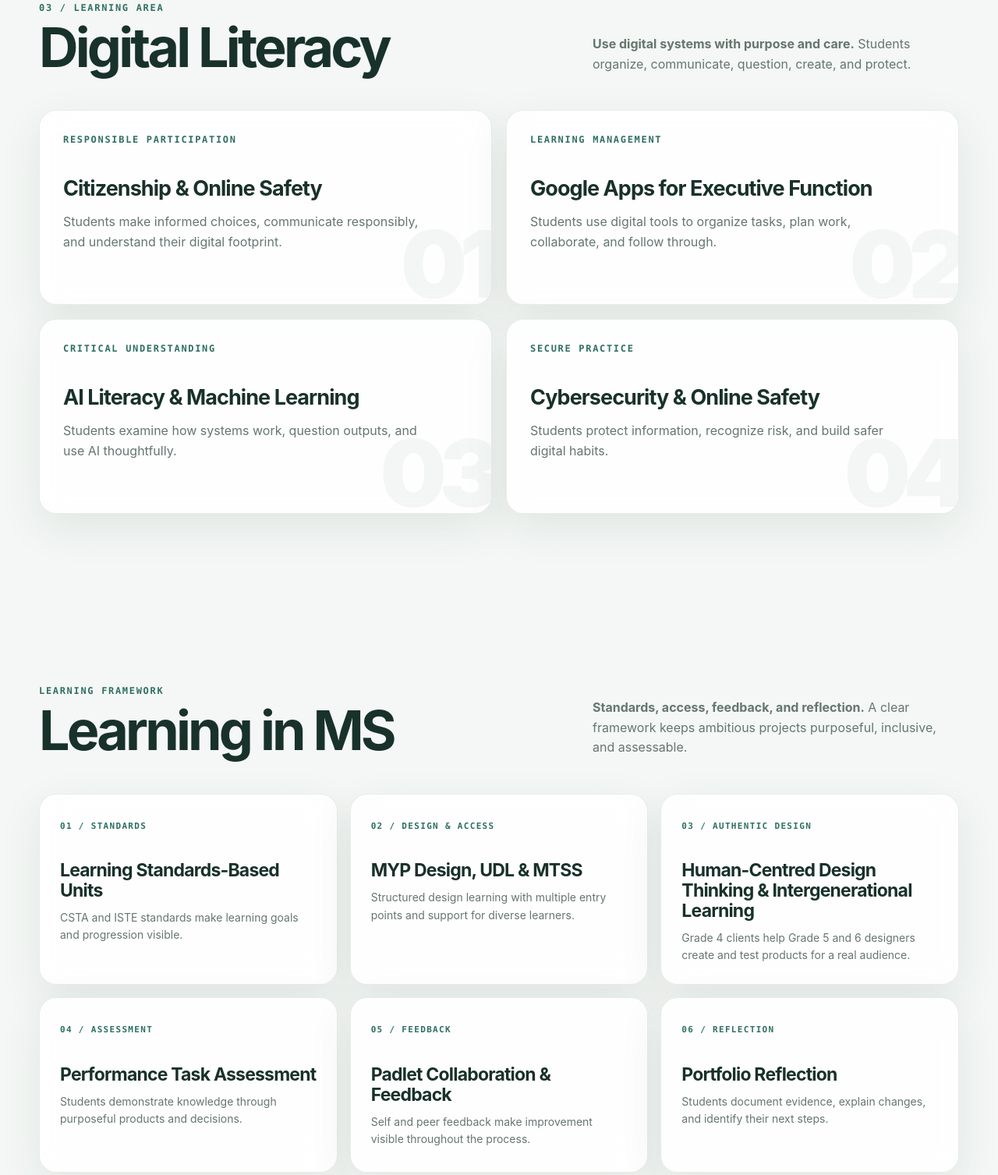
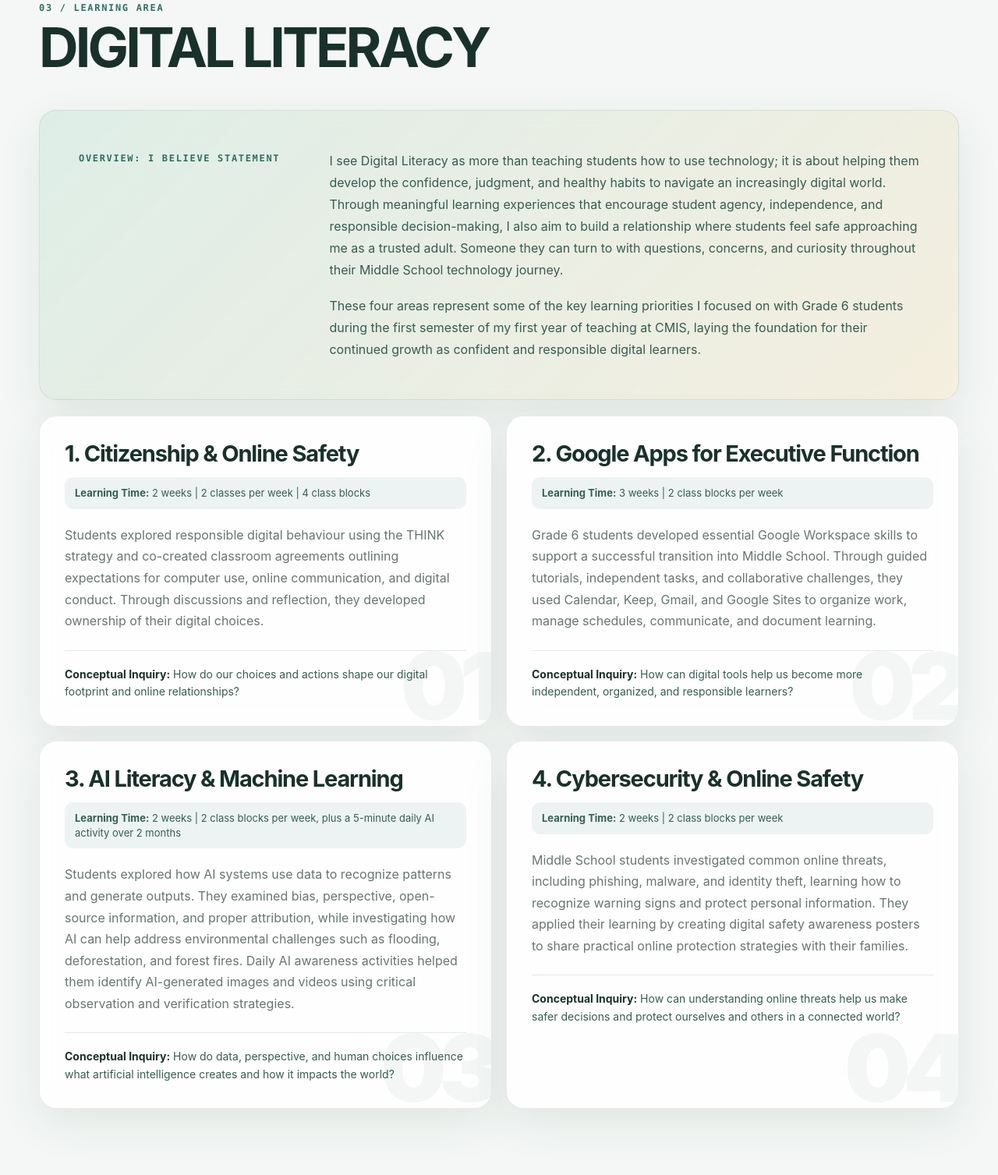
Before and after one commit to ballata-stack/ISMPorfolioStar, a plain HTML site: page index.html in a window 1280 px wide. Shown: the part 9768-11275 px from the top of the page at 78% size. Drawn offline with Linux system fonts and the light colour scheme; animation ran at ten frames a second.

Commit message:
Add files via upload

```diff
--- a/index.html
+++ b/index.html
@@ -658,11 +658,19 @@
     .path-step h3 { margin: 42px 0 8px; font-size: 25px; letter-spacing: -.035em; }
     .path-step p { margin: 0; color: var(--muted); font-size: 14px; }
 
-    .literacy-grid { display: grid; grid-template-columns: repeat(2, 1fr); gap: 18px; }
-    .literacy-card { min-height: 250px; padding: 30px; position: relative; overflow: hidden; }
+    .digital-overview { display: grid; grid-template-columns: minmax(210px, .38fr) 1fr; gap: 34px; align-items: start; margin-bottom: 20px; padding: clamp(30px, 4.5vw, 50px); background: linear-gradient(135deg, rgba(216,235,228,.8), rgba(244,235,214,.72)); }
+    .digital-overview .kicker { margin-top: 4px; font-size: 12px; }
+    .digital-overview-copy { display: grid; gap: 18px; }
+    .digital-overview-copy p { margin: 0; color: #355c53; font-size: 16px; line-height: 1.75; }
+    .literacy-grid { display: grid; grid-template-columns: repeat(2, minmax(0, 1fr)); gap: 18px; }
+    .literacy-card { min-height: 0; padding: 32px; position: relative; overflow: hidden; }
     .literacy-card::after { content: attr(data-number); position: absolute; right: -4px; bottom: -45px; color: rgba(47,111,98,.055); font-size: 120px; font-weight: 900; letter-spacing: -.08em; }
-    .literacy-card h3 { margin: 34px 0 9px; font-size: 27px; letter-spacing: -.035em; }
-    .literacy-card p { margin: 0; max-width: 470px; color: var(--muted); }
+    .literacy-card > * { position: relative; z-index: 1; }
+    .literacy-card h3 { margin: 0 0 14px; font-size: 29px; line-height: 1.1; letter-spacing: -.04em; }
+    .literacy-time { margin: 0 0 20px; padding: 11px 13px; border-radius: 11px; color: #315f55; background: rgba(47,111,98,.08); font-size: 13px; line-height: 1.45; }
+    .literacy-card > p:not(.literacy-time):not(.conceptual-inquiry) { margin: 0; max-width: none; color: var(--muted); line-height: 1.72; }
+    .literacy-card .conceptual-inquiry { margin: 23px 0 0; padding-top: 19px; border-top: 1px solid rgba(35,76,66,.12); color: #355c53; font-size: 14px; line-height: 1.62; }
+    .conceptual-inquiry strong { color: var(--ink); }
 
     .learning-grid { display: grid; grid-template-columns: repeat(3, 1fr); gap: 16px; }
     .learning-card { min-height: 225px; padding: 26px; }
@@ -670,19 +678,21 @@
     .learning-card h3 { margin: 34px 0 10px; font-size: 23px; line-height: 1.12; letter-spacing: -.035em; }
     .learning-card p { margin: 0; color: var(--muted); font-size: 14px; }
 
-    .professional-board { display: grid; grid-template-columns: repeat(2, minmax(0, 1fr)); gap: 18px; align-items: start; }
-    .board-column { min-height: 0; padding: 31px; position: relative; overflow: hidden; }
-    .board-column::after { content: attr(data-number); position: absolute; right: -9px; bottom: -58px; color: rgba(47,111,98,.055); font-size: 145px; font-weight: 900; letter-spacing: -.08em; }
-    .board-column h3 { margin: 8px 0 24px; font-size: 28px; line-height: 1.08; letter-spacing: -.04em; }
-    .board-column ul { margin: 0; padding-left: 18px; color: var(--muted); }
-    .board-column li { margin: 12px 0; padding-left: 4px; }
+    #professional { padding-block: clamp(82px, 7vw, 110px); }
+    #professional .section-head { margin-bottom: 30px; }
+    .professional-board { display: grid; grid-template-columns: repeat(4, minmax(0, 1fr)); gap: 12px; align-items: stretch; }
+    .board-column { min-height: 0; padding: 23px 21px; position: relative; overflow: hidden; font-size: 13px; line-height: 1.42; }
+    .board-column::after { content: attr(data-number); position: absolute; right: -6px; bottom: -42px; color: rgba(47,111,98,.05); font-size: 112px; font-weight: 900; letter-spacing: -.08em; }
+    .board-column h3 { margin: 7px 0 17px; font-size: clamp(20px, 1.75vw, 24px); line-height: 1.08; letter-spacing: -.04em; }
+    .board-column ul { margin: 0; padding-left: 16px; color: var(--muted); }
+    .board-column li { margin: 7px 0; padding-left: 2px; }
     .board-column li::marker { color: var(--acid); }
     .board-column li strong { color: var(--ink); }
     .board-column li em { color: #547269; }
-    .board-column ul ul { margin-top: 9px; padding-left: 20px; }
-    .board-column ul ul li { margin: 8px 0; }
-    .board-column ul ul ul { margin-top: 6px; }
-    .board-column ul ul ul li { margin: 6px 0; }
+    .board-column ul ul { margin-top: 6px; padding-left: 16px; font-size: 12.5px; }
+    .board-column ul ul li { margin: 5px 0; }
+    .board-column ul ul ul { margin-top: 4px; padding-left: 15px; }
+    .board-column ul ul ul li { margin: 4px 0; }
 
     .resume-feature { display: flex; align-items: center; justify-content: space-between; gap: 34px; margin-top: 22px; padding: 34px 38px; }
     .resume-feature h3 { margin: 7px 0 5px; font-size: clamp(28px, 4vw, 42px); line-height: 1; letter-spacing: -.04em; }
@@ -710,6 +720,7 @@
       .brand-text { display: none; }
       .nav-links { gap: 14px; font-size: 13px; }
       .nav-cta { padding-inline: 12px; }
+      .professional-board { grid-template-columns: repeat(2, minmax(0, 1fr)); gap: 16px; }
     }
     @media (max-width: 850px) {
       .nav-links { display: none; position: absolute; top: 74px; left: 0; right: 0; padding: 22px; flex-direction: column; align-items: stretch; gap: 8px; border: 1px solid rgba(35,76,66,.1); border-radius: 18px; background: rgba(255,255,255,.97); box-shadow: var(--shadow); }
@@ -725,6 +736,7 @@
       .design-journey-grid { grid-template-columns: repeat(2, minmax(0, 1fr)); }
       .educator-role { grid-template-columns: 1fr; }
       .robotics-concept-grid { grid-template-columns: 1fr; }
+      .digital-overview { grid-template-columns: 1fr; gap: 18px; }
       .resume-feature { align-items: flex-start; flex-direction: column; }
       .resume-actions { justify-content: flex-start; }
       .experience-grid { grid-template-columns: 1fr; }
@@ -1164,14 +1176,40 @@
     <section id="digital-literacy">
       <div class="wrap">
         <div class="section-head reveal">
-          <div><div class="kicker">03 / Learning Area</div><h2>Digital Literacy</h2></div>
-          <p><strong>Use digital systems with purpose and care.</strong> Students organize, communicate, question, create, and protect.</p>
-        </div>
+          <div><div class="kicker">03 / Learning Area</div><h2>DIGITAL LITERACY</h2></div>
+        </div>
+        <article class="panel digital-overview reveal">
+          <div class="kicker">Overview: I believe statement</div>
+          <div class="digital-overview-copy">
+            <p>I see Digital Literacy as more than teaching students how to use technology; it is about helping them develop the confidence, judgment, and healthy habits to navigate an increasingly digital world. Through meaningful learning experiences that encourage student agency, independence, and responsible decision-making, I also aim to build a relationship where students feel safe approaching me as a trusted adult. Someone they can turn to with questions, concerns, and curiosity throughout their Middle School technology journey.</p>
+            <p>These four areas represent some of the key learning priorities I focused on with Grade 6 students during the first semester of my first year of teaching at CMIS, laying the foundation for their continued growth as confident and responsible digital learners.</p>
+          </div>
+        </article>
         <div class="literacy-grid">
-          <article class="panel literacy-card reveal" data-number="01"><div class="kicker">Responsible participation</div><h3>Citizenship & Online Safety</h3><p>Students make informed choices, communicate responsibly, and understand their digital footprint.</p></article>
-          <article class="panel literacy-card reveal" data-number="02"><div class="kicker">Learning management</div><h3>Google Apps for Executive Function</h3><p>Students use digital tools to organize tasks, plan work, collaborate, and follow through.</p></article>
-          <article class="panel literacy-card reveal" data-number="03"><div class="kicker">Critical understanding</div><h3>AI Literacy & Machine Learning</h3><p>Students examine how systems work, question outputs, and use AI thoughtfully.</p></article>
-          <article class="panel literacy-card reveal" data-number="04"><div class="kicker">Secure practice</div><h3>Cybersecurity & Online Safety</h3><p>Students protect information, recognize risk, and build safer digital habits.</p></article>
+          <article class="panel literacy-card reveal" data-number="01">
+            <h3>1. Citizenship &amp; Online Safety</h3>
+            <p class="literacy-time"><strong>Learning Time:</strong> 2 weeks | 2 classes per week | 4 class blocks</p>
+            <p>Students explored responsible digital behaviour using the THINK strategy and co-created classroom agreements outlining expectations for computer use, online communication, and digital conduct. Through discussions and reflection, they developed ownership of their digital choices.</p>
+            <p class="conceptual-inquiry"><strong>Conceptual Inquiry:</strong> How do our choices and actions shape our digital footprint and online relationships?</p>
+          </article>
+          <article class="panel literacy-card reveal" data-number="02">
+            <h3>2. Google Apps for Executive Function</h3>
+            <p class="literacy-time"><strong>Learning Time:</strong> 3 weeks | 2 class blocks per week</p>
+            <p>Grade 6 students developed essential Google Workspace skills to support a successful transition into Middle School. Through guided tutorials, independent tasks, and collaborative challenges, they used Calendar, Keep, Gmail, and Google Sites to organize work, manage schedules, communicate, and document learning.</p>
+            <p class="conceptual-inquiry"><strong>Conceptual Inquiry:</strong> How can digital tools help us become more independent, organized, and responsible learners?</p>
+          </article>
+          <article class="panel literacy-card reveal" data-number="03">
+            <h3>3. AI Literacy &amp; Machine Learning</h3>
+            <p class="literacy-time"><strong>Learning Time:</strong> 2 weeks | 2 class blocks per week, plus a 5-minute daily AI activity over 2 months</p>
+            <p>Students explored how AI systems use data to recognize patterns and generate outputs. They examined bias, perspective, open-source information, and proper attribution, while investigating how AI can help address environmental challenges such as flooding, deforestation, and forest fires. Daily AI awareness activities helped them identify AI-generated images and videos using critical observation and verification strategies.</p>
+            <p class="conceptual-inquiry"><strong>Conceptual Inquiry:</strong> How do data, perspective, and human choices influence what artificial intelligence creates and how it impacts the world?</p>
+          </article>
+          <article class="panel literacy-card reveal" data-number="04">
+            <h3>4. Cybersecurity &amp; Online Safety</h3>
+            <p class="literacy-time"><strong>Learning Time:</strong> 2 weeks | 2 class blocks per week</p>
+            <p>Middle School students investigated common online threats, including phishing, malware, and identity theft, learning how to recognize warning signs and protect personal information. They applied their learning by creating digital safety awareness posters to share practical online protection strategies with their families.</p>
+            <p class="conceptual-inquiry"><strong>Conceptual Inquiry:</strong> How can understanding online threats help us make safer decisions and protect ourselves and others in a connected world?</p>
+          </article>
         </div>
       </div>
     </section>
```
